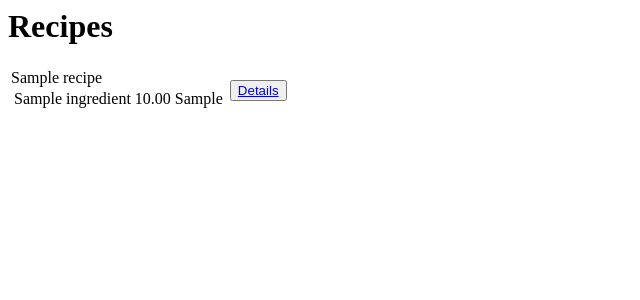
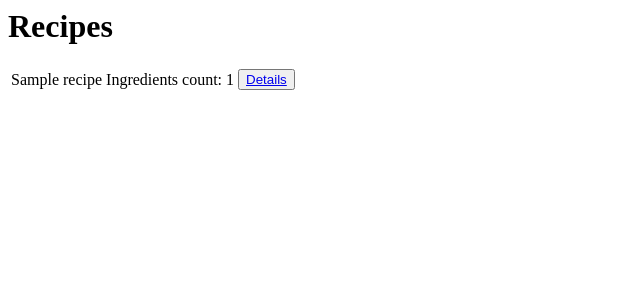
Before and after one commit to nicolasGibaud7/ezc, a Django app: page /recipes/ in a window 1280 px wide. Shown: the top 300 px of the page, without its empty margins (0-640 px from the left). Run offline with Django 3.2, Linux system fonts and the light colour scheme; tables that the repository leaves empty hold one stand-in row (values such as "Sample post").

Commit message:
Display ingredients count for each recipes instead of all ingredients on recipes page

```diff
--- a/functional_tests/test_simple_recipe_access.py
+++ b/functional_tests/test_simple_recipe_access.py
@@ -33,8 +33,7 @@ class RecipeAccessTest(FunctionalTest):
             if "Tomato soup" in recipe.text
         ][0]
 
-        self.assertIn("Tomato", tomato_soup_recipe_element.text)
-        self.assertIn("3.00 Kg", tomato_soup_recipe_element.text)
+        self.assertIn("Ingredients count: 1", tomato_soup_recipe_element.text)
 
     def test_access_recipe_details(self):
 
--- a/list_generation/models.py
+++ b/list_generation/models.py
@@ -54,5 +54,8 @@ class Recipe(models.Model):
             )
         )
 
+    def ingredients_count(self):
+        return self.ingredients.count()
+
     def __str__(self):
         return self.name
--- a/list_generation/templates/recipes.html
+++ b/list_generation/templates/recipes.html
@@ -7,22 +7,13 @@
         <table id="id_recipes_table">
             {% for recipe in recipes %}
                 <tr>
-                    <td>{{recipe.name}}
-                        <table id="id_recipe_{{recipe.id}}_ingredients_table">
-                            {% for recipe_ingredient in recipe.ingredients.all %}
-                                <tr>
-                                    <td>{{recipe_ingredient.ingredient.name}}</td>
-                                    <td>{{recipe_ingredient.quantity}} {{recipe_ingredient.ingredient.unit.abbreviation}}</td>
-                                </tr>
-                            {% endfor %}
-                        </table>
-                    </td>
+                    <td>{{recipe.name}}</td>
+                    <td>Ingredients count: {{recipe.ingredients_count}}</td>
                     <td>
                         <button id="id_details_button_{{recipe.id}}">
                             <a href="/recipes/{{recipe.id}}/">Details</a>
                         </button>
                     </td>
-
                 </tr>
             {% endfor %}
         </table>
```
Also changed, not shown: list_generation/tests/test_models.py (+8 -0 lines), list_generation/tests/test_views.py (+4 -5 lines).
